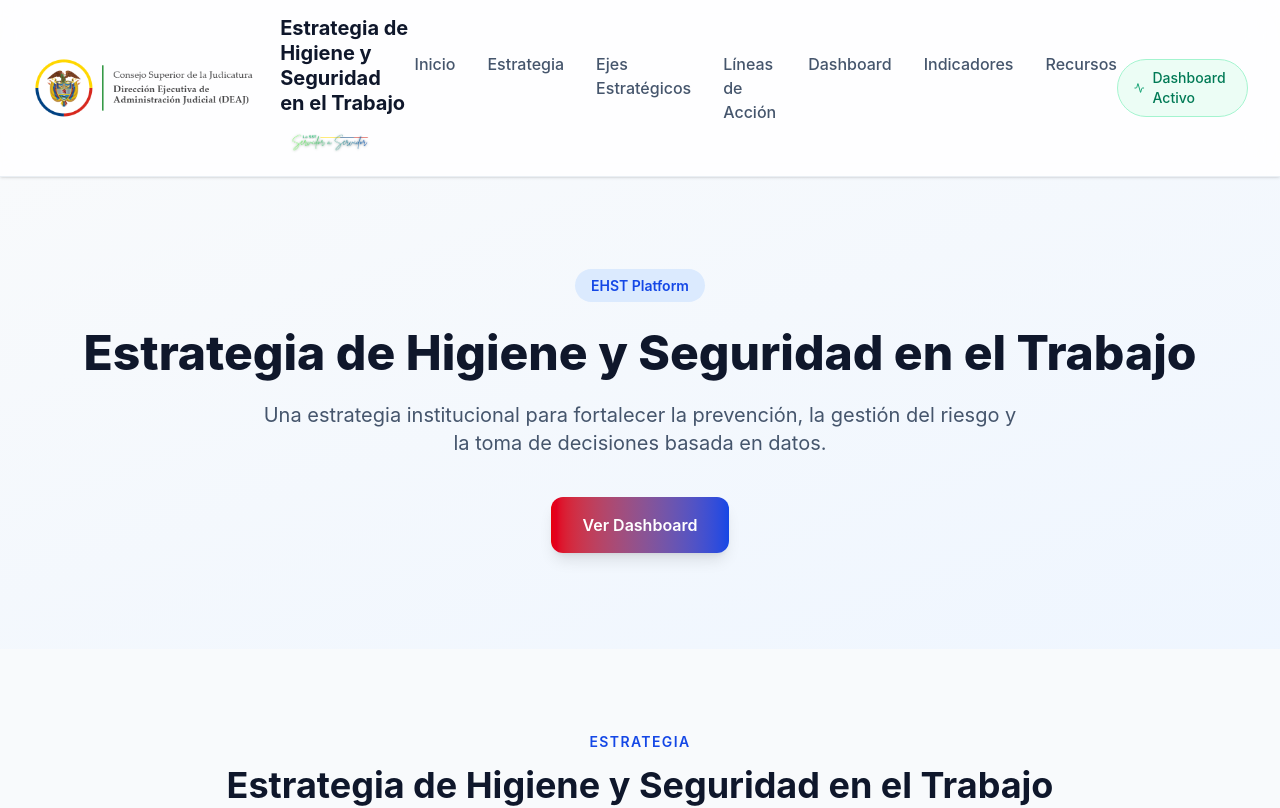
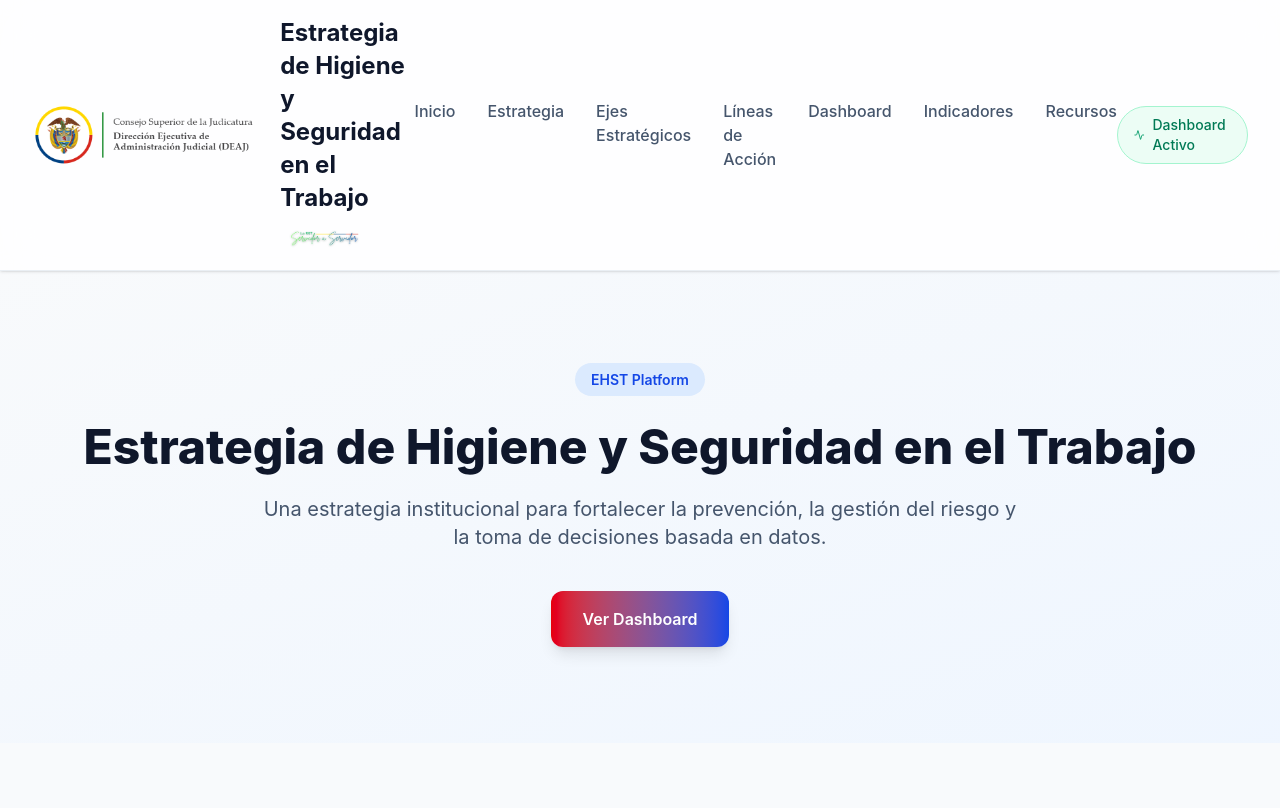
Before and after one commit to dasg010785-hue/EHST-Platform-React, a React (Vite) app in the folder EHST-Platform-React/: page / in a window 1280 px wide. Shown: the top 808 px of the page. Built offline with nearby package versions, Linux system fonts and the light colour scheme.

Commit message:
Se agregan logos institucionales al Navbar

```diff
--- a/EHST-Platform-React/src/components/layout/Navbar.jsx
+++ b/EHST-Platform-React/src/components/layout/Navbar.jsx
@@ -18,18 +18,16 @@ export default function Navbar() {
     className="h-16 w-auto object-contain"
   />
 
-  <div>
+<div className="flex flex-col">
 
-    <h2 className="text-xl font-bold leading-tight text-slate-900">
-      Estrategia de Higiene y Seguridad
-      <br />
-      en el Trabajo
+  <h2 className="text-2xl font-bold text-slate-900 leading-snug">
+    Estrategia de Higiene y Seguridad en el Trabajo
   </h2>
 
   <img
     src={servidorServidor}
     alt="La SST de Servidor a Servidor"
-      className="mt-2 h-9 w-auto object-contain"
+    className="mt-2 h-8 w-fit object-contain"
   />
 
 </div>
```
Lines whose indentation alone changed are shown as unchanged.
